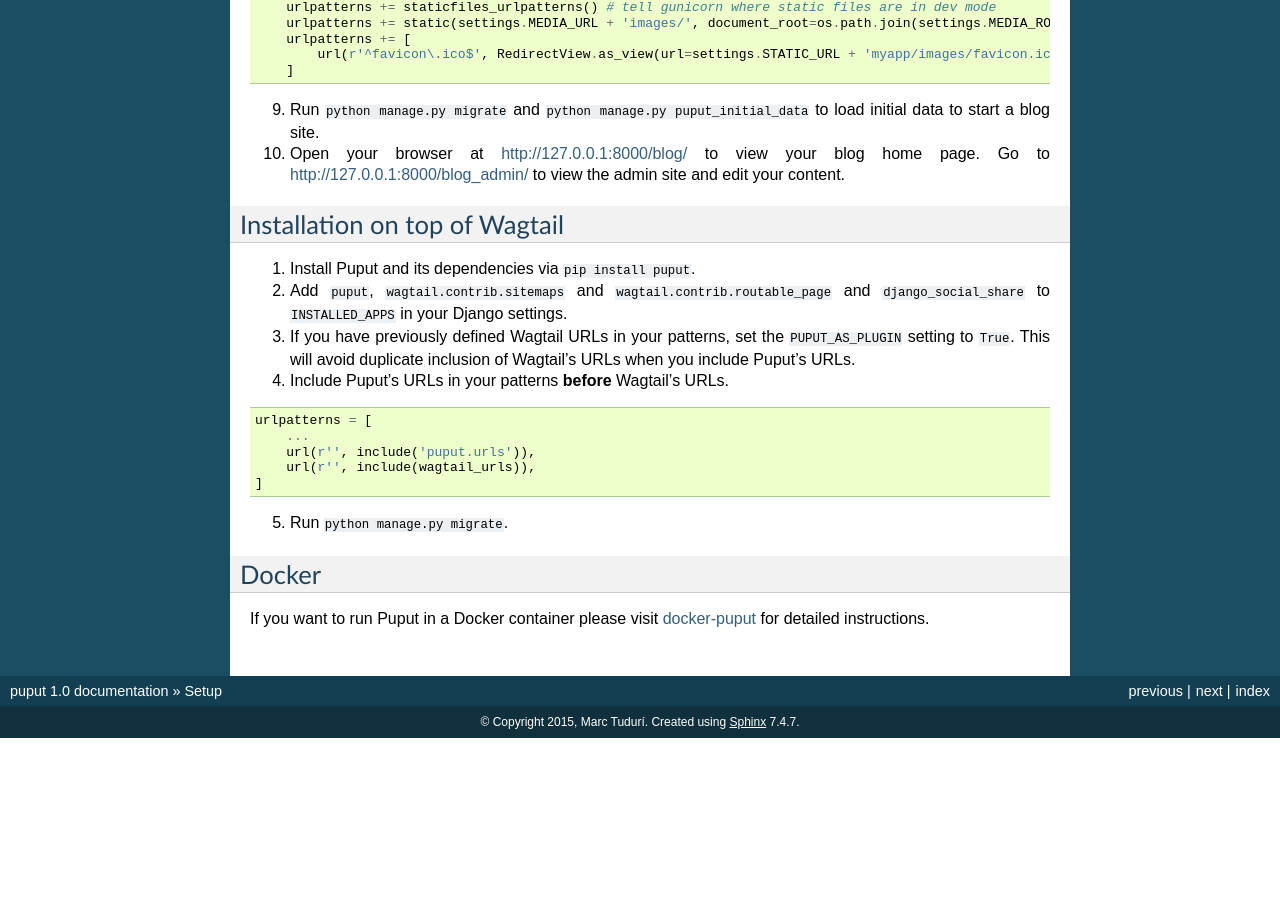
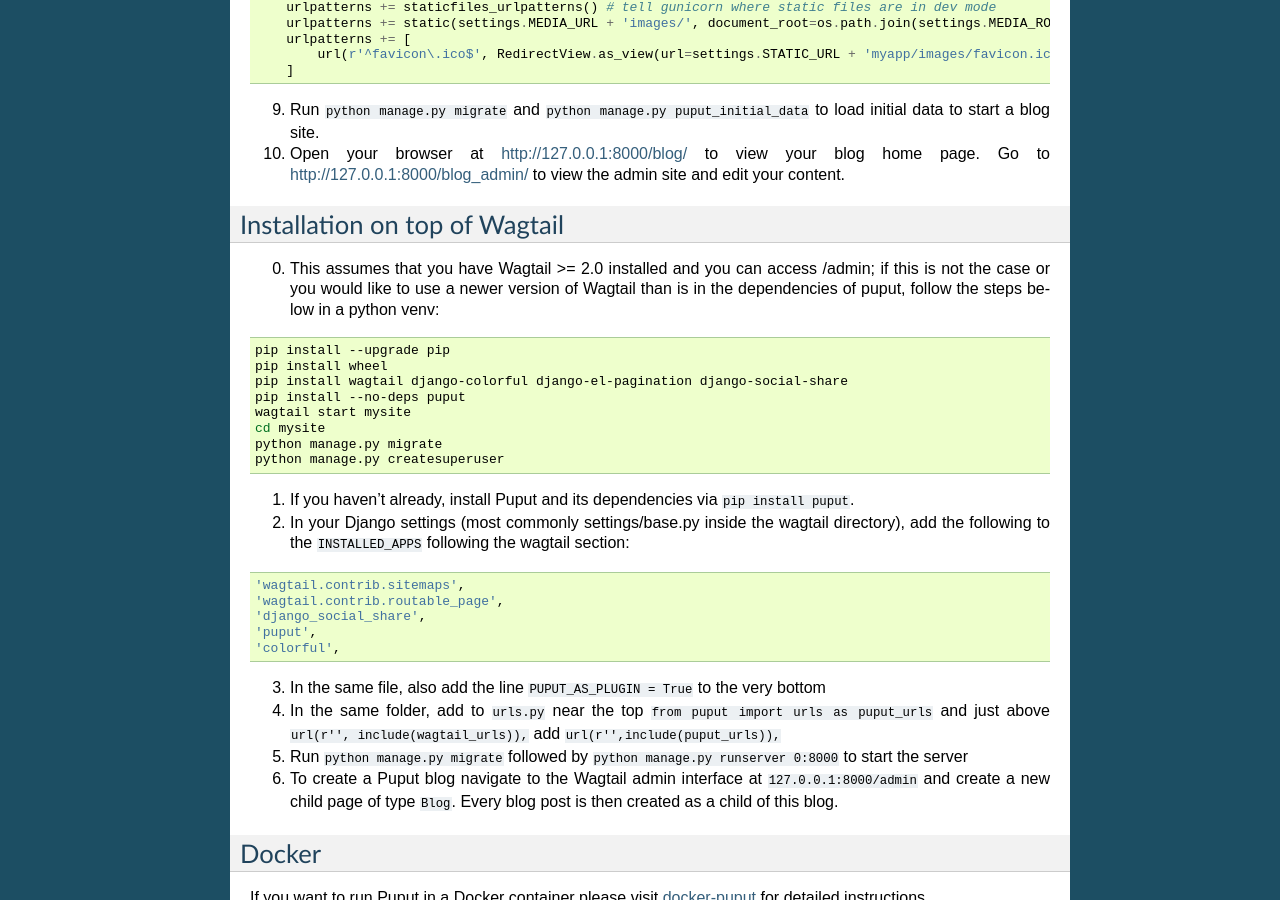
Before and after one commit to APSL/puput, a Sphinx documentation site: the page built from docs/setup.rst, in a window 1280 px wide and 900 px high, scrolled down 1569 px. Built offline with Sphinx 7.4.7, drawn with Linux system fonts in a browser that asks for light colours; before the commit the page ends 2307 px from its top, so only the background shows below that.

Commit message:
documentation for installation on top of Wagtail (#178)

```diff
--- a/docs/setup.rst
+++ b/docs/setup.rst
@@ -115,21 +115,37 @@
 
 Installation on top of Wagtail
 ------------------------------
-1. Install Puput and its dependencies via :code:`pip install puput`.
-2. Add :code:`puput`, :code:`wagtail.contrib.sitemaps` and :code:`wagtail.contrib.routable_page` and :code:`django_social_share` to :code:`INSTALLED_APPS` in your Django settings.
-3. If you have previously defined Wagtail URLs in your patterns, set the :code:`PUPUT_AS_PLUGIN` setting to :code:`True`. This will avoid duplicate inclusion of Wagtail's URLs when you include Puput's URLs.
-4. Include Puput's URLs in your patterns **before** Wagtail's URLs.
+0. This assumes that you have Wagtail >= 2.0 installed and you can access /admin; if this is not the case or you would like to use a newer version of Wagtail than is in the dependencies of puput, follow the steps below in a python venv:
+
+.. code-block:: bash
+
+    pip install --upgrade pip
+    pip install wheel
+    pip install wagtail django-colorful django-el-pagination django-social-share
+    pip install --no-deps puput
+    wagtail start mysite
+    cd mysite
+    python manage.py migrate
+    python manage.py createsuperuser
+
+1. If you haven't already, install Puput and its dependencies via :code:`pip install puput`.
+2. In your Django settings (most commonly settings/base.py inside the wagtail directory), add the following to the :code:`INSTALLED_APPS` following the wagtail section:
 
 .. code-block:: python
 
-    urlpatterns = [
-        ...
-        url(r'', include('puput.urls')),
-        url(r'', include(wagtail_urls)),
-    ]
+     'wagtail.contrib.sitemaps',
+     'wagtail.contrib.routable_page',
+     'django_social_share',
+     'puput',
+     'colorful',
 
-5. Run :code:`python manage.py migrate`.
+3. In the same file, also add the line :code:`PUPUT_AS_PLUGIN = True` to the very bottom
 
+4. In the same folder, add to :code:`urls.py` near the top :code:`from puput import urls as puput_urls` and just above :code:`url(r'', include(wagtail_urls)),` add :code:`url(r'',include(puput_urls)),`
+
+5. Run :code:`python manage.py migrate` followed by :code:`python manage.py runserver 0:8000` to start the server
+
+6. To create a Puput blog navigate to the Wagtail admin interface at :code:`127.0.0.1:8000/admin` and create a new child page of type :code:`Blog`. Every blog post is then created as a child of this blog.
 
 Docker
 ------
```
